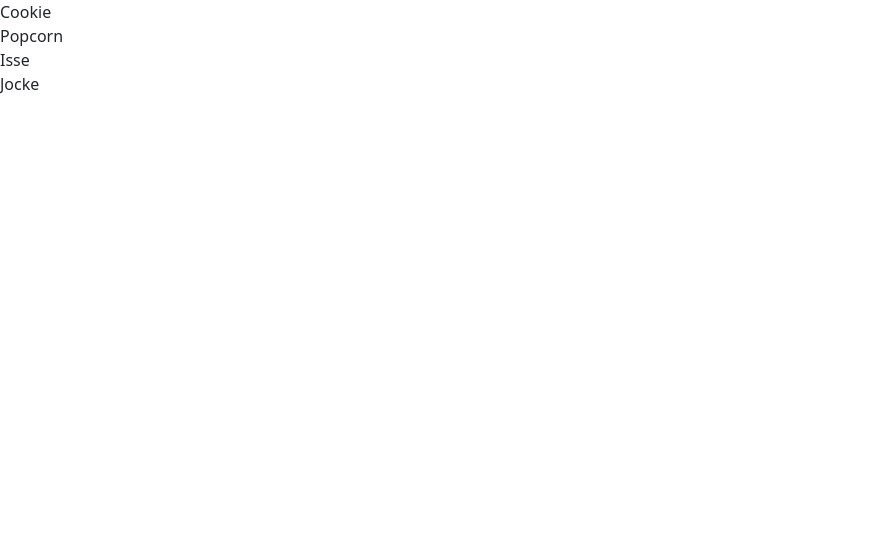
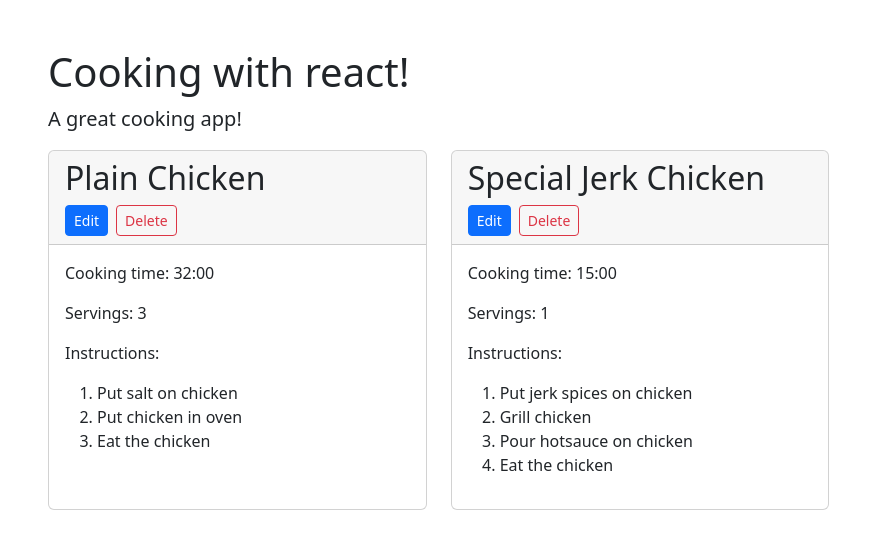
Before and after one commit to JoakimJohnsson/learn-react-app-1, a React (Create React App) app: page / in a window 1280 px wide. Shown: the top 548 px of the page, without its empty margins (0-892 px from the left). Built offline with nearby package versions, Linux system fonts and the light colour scheme.

Commit message:
#10 - Mock data and components.

```diff
--- a/src/App.js
+++ b/src/App.js
@@ -1,11 +1,12 @@
 import React from "react";
 import RecipeList from "./components/RecipeList";
+import {mockData} from "./components/mockData";
 
 
 function App() {
 
   return (
-    <RecipeList />
+    <RecipeList recipes={mockData}/>
   );
 }
 
--- a/src/components/Recipe.js
+++ b/src/components/Recipe.js
@@ -1,13 +1,34 @@
 import React from "react";
 
 
-const Recipe = ({name}) => {
+const Recipe = ({recipe}) => {
 
     // Add logic here
 
     return (
-        <div>
-            {name}
+        // Wrapper div - handles size of cards by column.
+        <div className={"col-12 col-md-6 col-lg-4 mb-3"}>
+            {/* h-100 on card for an even height. */}
+            <div className={"card h-100"}>
+                <div className={"card-header"}>
+                    <h2>{recipe.name}</h2>
+                    <button className={"btn btn-sm btn-primary me-2"}>Edit</button>
+                    <button className={"btn btn-sm btn-outline-danger"}>Delete</button>
+                </div>
+                <div className={"card-body"}>
+                    <p className={"label"}>Cooking time: {recipe.cookingTime}</p>
+                    <p className={"label"}>Servings: {recipe.servings}</p>
+                    <p className={"label"}>Instructions:</p>
+                    <ol>
+                        {recipe.instructions.map((instruction, index) => {
+                                return (
+                                    <li key={index}>{instruction}</li>
+                                )
+                            }
+                        )}
+                    </ol>
+                </div>
+            </div>
         </div>
     );
 }
--- a/src/components/RecipeList.js
+++ b/src/components/RecipeList.js
@@ -2,16 +2,31 @@ import React from "react";
 import Recipe from "./Recipe";
 
 
-const RecipeList = () => {
-
-    const list = ["Cookie", "Popcorn", "Isse", "Jocke"];
+const RecipeList = ({recipes}) => {
 
     // Add logic here
 
     return (
-        <>
-            {list.map(item => <Recipe name={item}/>)}
-        </>
+        <div className={"container-fluid p-5"}>
+            <div className={"row"}>
+                <div className={"col-12"}>
+                    <h1>Cooking with react!</h1>
+                    <p className={"lead"}>
+                        A great cooking app!
+                    </p>
+                    <div className={"row"}>
+                    {
+                        recipes.map((recipe) => {
+                                return (
+                                    <Recipe key={recipe.id} recipe={recipe}/>
+                                )
+                            }
+                        )
+                    }
+                    </div>
+                </div>
+            </div>
+        </div>
     );
 }
 
--- /dev/null
+++ b/src/components/mockData.js
@@ -0,0 +1,25 @@
+export const mockData = [
+    {
+        id: 1,
+        name: "Plain Chicken",
+        servings: 3,
+        cookingTime: "32:00",
+        instructions: [
+            "Put salt on chicken",
+            "Put chicken in oven",
+            "Eat the chicken"
+        ]
+    },
+    {
+        id: 2,
+        name: "Special Jerk Chicken",
+        servings: 1,
+        cookingTime: "15:00",
+        instructions: [
+            "Put jerk spices on chicken",
+            "Grill chicken",
+            "Pour hotsauce on chicken",
+            "Eat the chicken"
+        ]
+    }
+]
```
